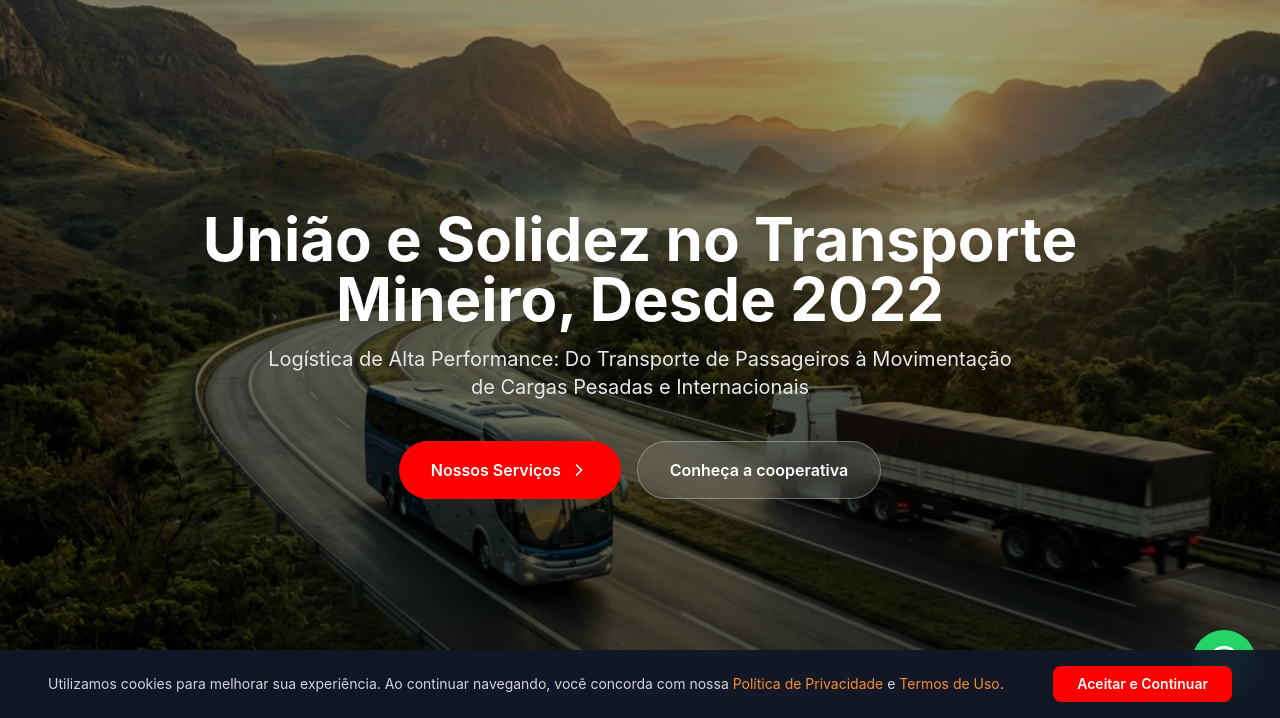
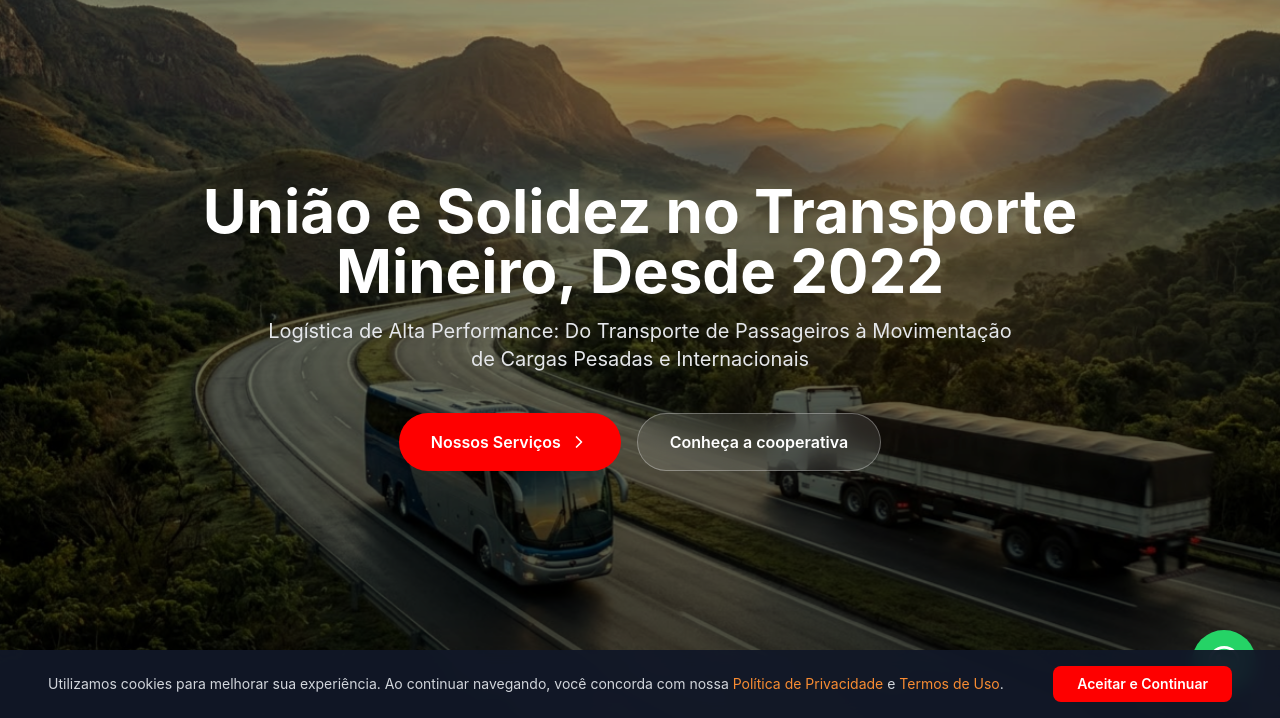
Before and after one commit to ArteiroSegundo/cooperativa-inconfidentes-site-html-css-js, a plain HTML site: page index.html in a window 1280 px wide. Shown: the part 82-800 px from the top of the page. Drawn offline with nearby package versions, Linux system fonts and the light colour scheme.

Commit message:
ajustei agora da versão desktop

```diff
--- a/index.html
+++ b/index.html
@@ -223,7 +223,7 @@
         </div>
 
         <div class="relative z-10 text-center px-4 max-w-5xl mx-auto mt-2">
-        <div class="relative z-10 text-center px-4 max-w-5xl mx-auto -mt-12 md:mt-16">
+        <div class="relative z-10 text-center px-4 max-w-5xl mx-auto -mt-12 md:mt-2">
           <h1
             class="animate-on-scroll fade-up text-4xl md:text-5xl lg:text-6xl font-bold text-white mb-4 leading-tight drop-shadow-lg"
           >
```
